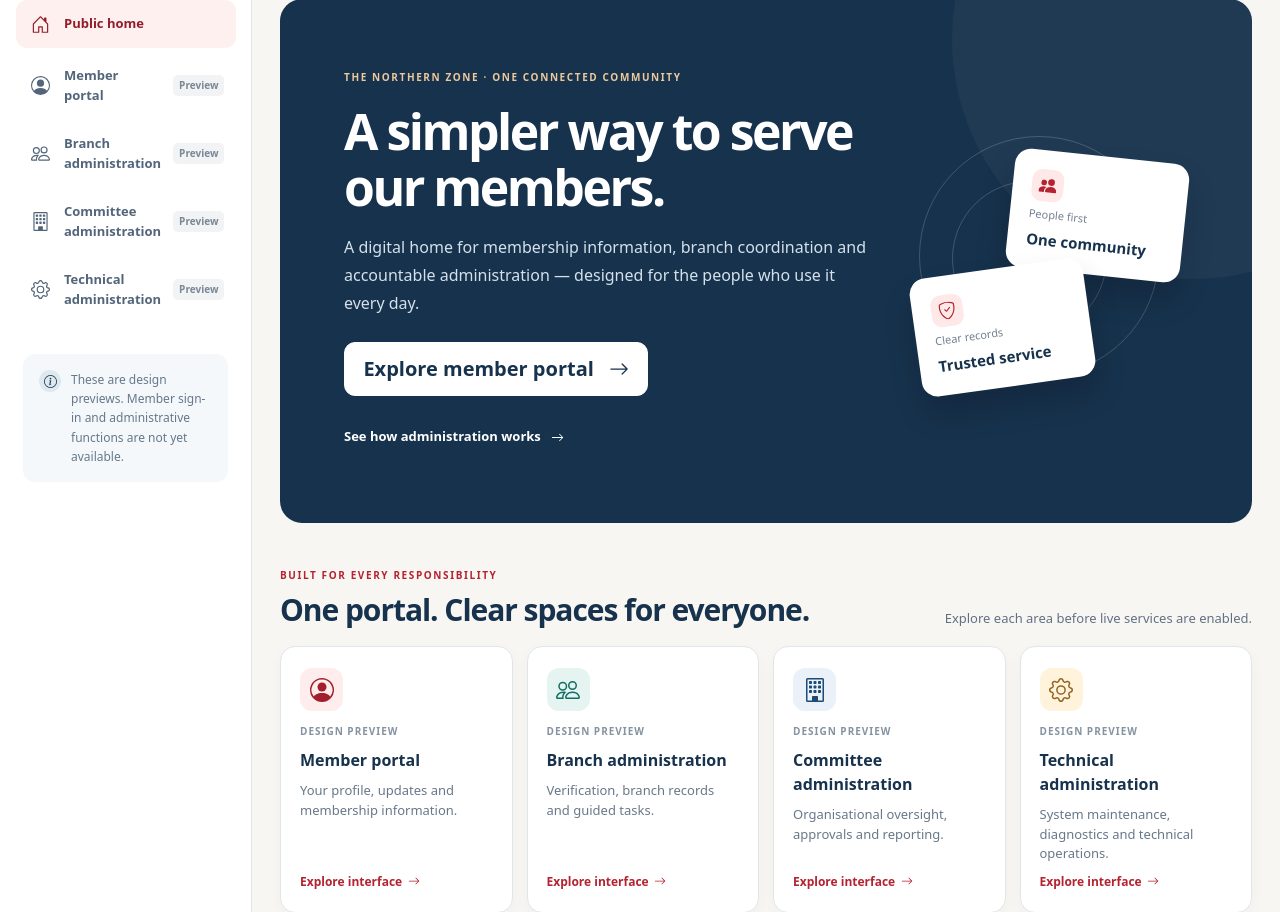
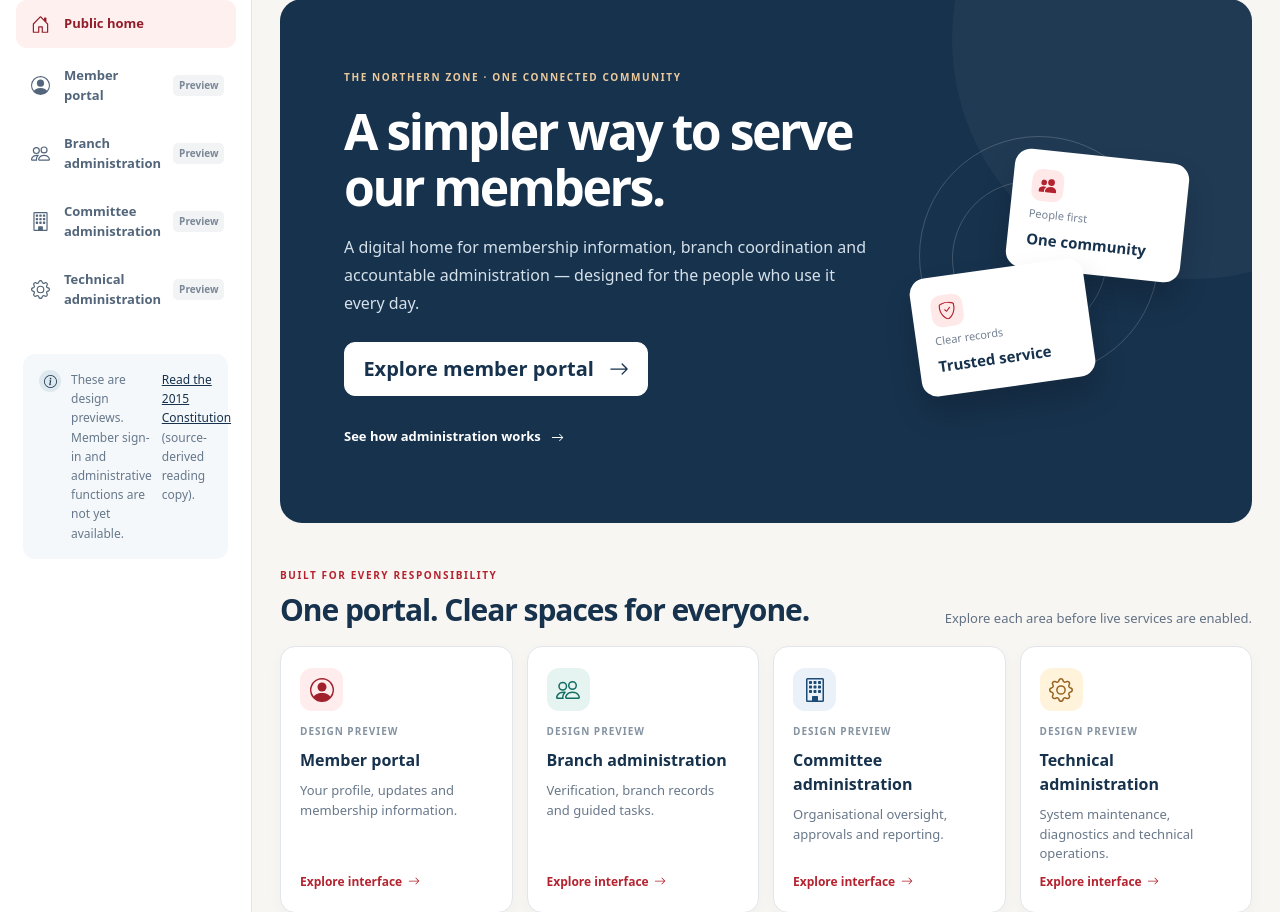
Before and after one commit to Al-siddiq/iedpu, a CodeIgniter 4 app: template app/Views/portal_shell.php in a window 1280 px wide. Shown: the part 145-1057 px from the top of the page. Run offline with PHP 8.4 and a stand-in for CodeIgniter, Linux system fonts and the light colour scheme; the template is opened without the code that fills it: most values are stand-ins (such as "Sample title", 1, 10 or a date in 2020); some libraries are stand-ins or nearby versions.

Commit message:
feat(constitution): link constitution reader from portal sidebar

```diff
--- a/app/Views/portal_shell.php
+++ b/app/Views/portal_shell.php
@@ -50,6 +50,7 @@
                 <div class="sidebar-notice">
                     <span class="notice-icon" aria-hidden="true"><svg class="bi" aria-hidden="true" focusable="false"><use href="<?= esc(base_url('assets/icons/bootstrap-icons.svg'), 'attr') ?>#info-circle"></use></svg></span>
                     <p>These are design previews. Member sign-in and administrative functions are not yet available.</p>
+                    <p><a href="<?= esc(base_url('constitution/2015'), 'attr') ?>">Read the 2015 Constitution</a> (source-derived reading copy).</p>
                 </div>
             </aside>
 
```
